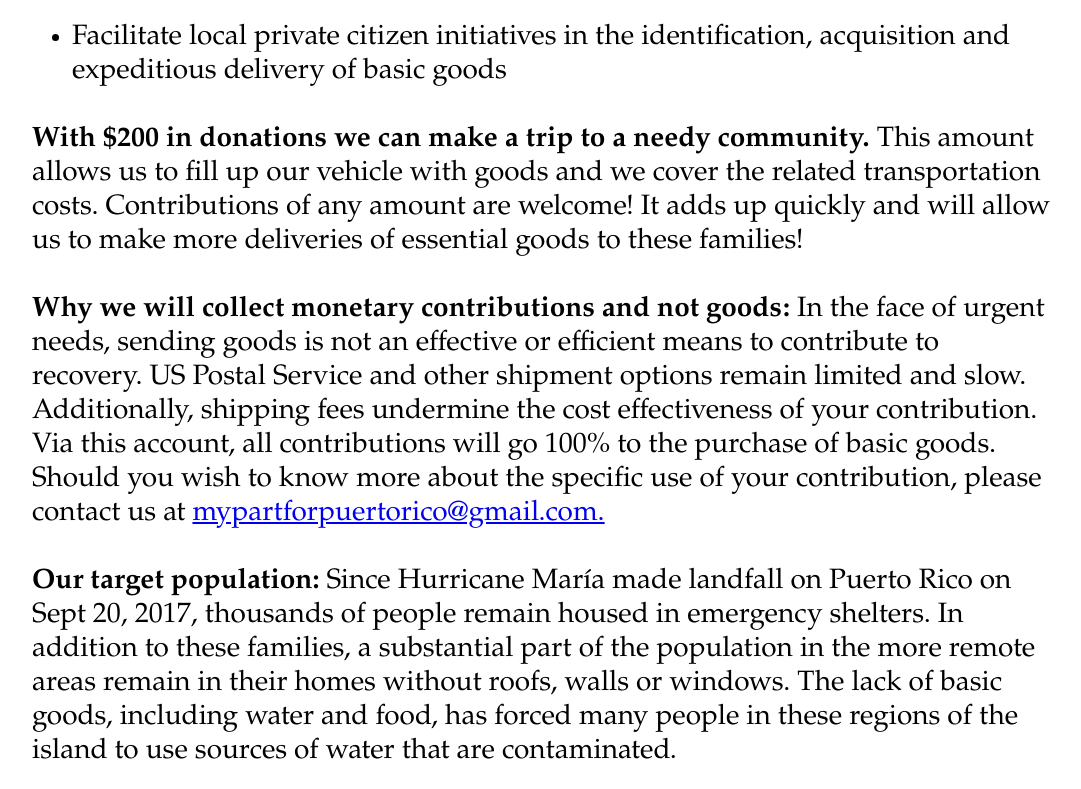
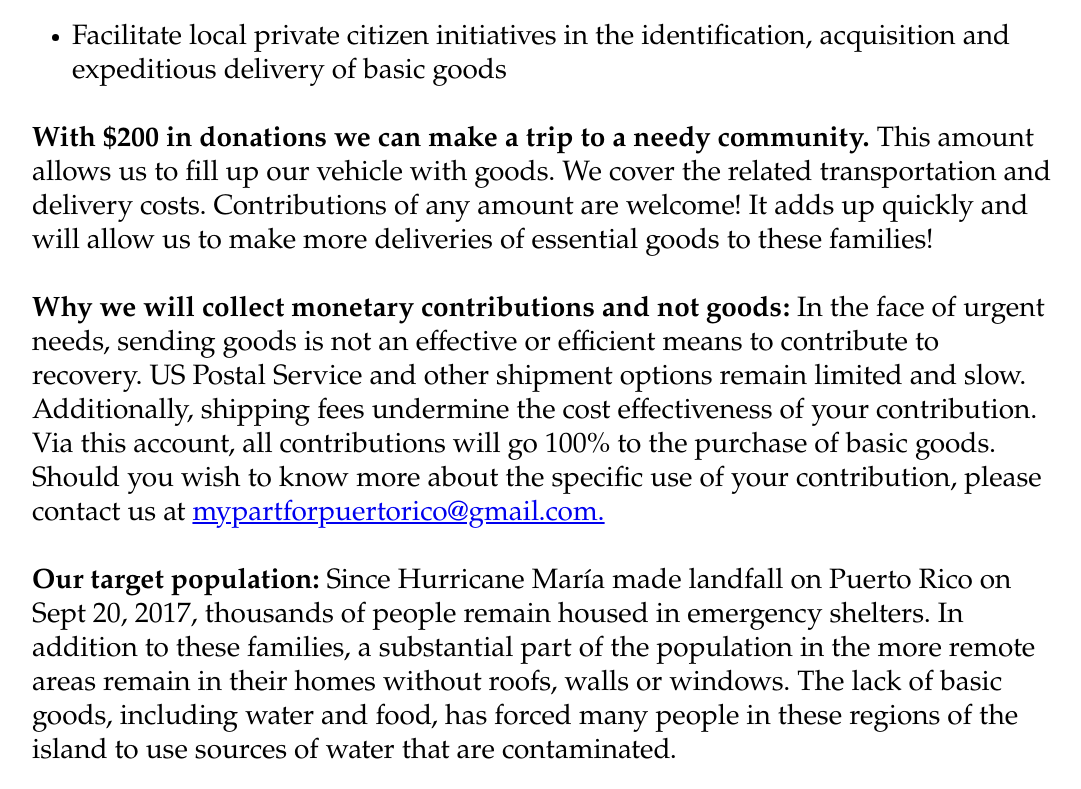
Before and after one commit to seenordrew/mypartforpuertorico, a plain HTML site: page index.html in a window 1280 px wide. Shown: the part 2431-3220 px from the top of the page, without its empty margins (96-1177 px from the left). Drawn offline with Linux system fonts and the light colour scheme.

Commit message:
Add files via upload

```diff
--- a/index.html
+++ b/index.html
@@ -68,7 +68,7 @@ Knowing the island and its roads well, we have been successful in putting basic
           <li>Ensure that your contribution is delivered directly to families and communities most in need</li>
           <li>Facilitate local private citizen initiatives in the identification, acquisition and expeditious delivery of basic goods</li></ul>
 
-         <p><b>With $200 in donations we can make a trip to a needy community.</b> This amount allows us to fill up our vehicle with goods and we cover the related transportation costs. Contributions of any amount are welcome! It adds up quickly and will allow us to make more deliveries of essential goods to these families!<br><br>
+         <p><b>With $200 in donations we can make a trip to a needy community.</b> This amount allows us to fill up our vehicle with goods. We cover the related transportation and delivery costs. Contributions of any amount are welcome! It adds up quickly and will allow us to make more deliveries of essential goods to these families!<br><br>
 
 <b>Why we will collect monetary contributions and not goods:</b>
 In the face of urgent needs, sending goods is not an effective or efficient means to contribute to recovery. US Postal Service and other shipment options remain limited and slow. Additionally, shipping fees undermine the cost effectiveness of your contribution. Via this account, all contributions will go 100% to the purchase of basic goods. Should you wish to know more about the specific use of your contribution, please contact us at <a href="mailto:'mypartforpuertorico@gmail.com'">mypartforpuertorico@gmail.com.</a><br><br>
```
